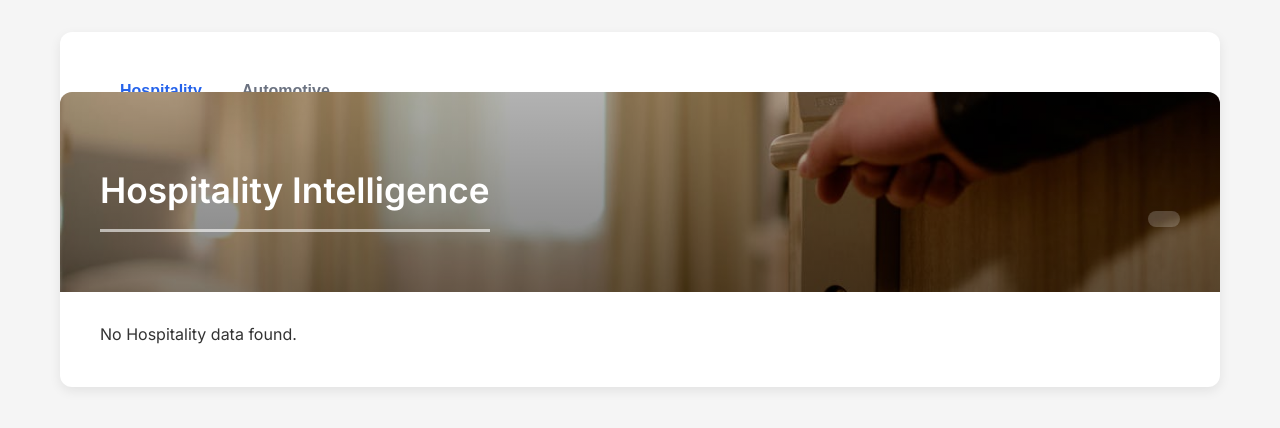
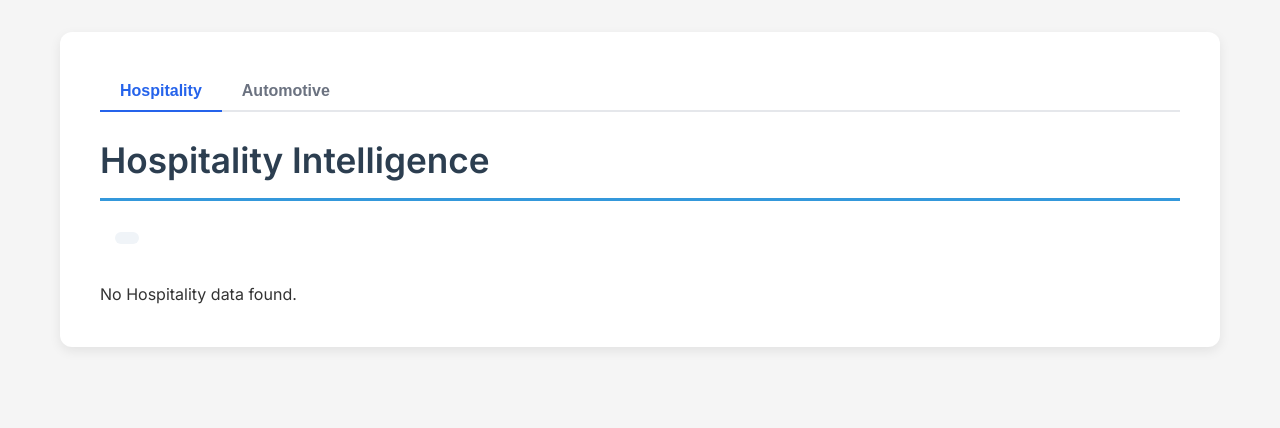
Before and after one commit to lollo408/CLAUDECODE, a Flask app: template templates/index.html in a window 1280 px wide. Shown: the part 64-492 px from the top of the page. Run offline with Flask 3, Linux system fonts and the light colour scheme; the template is opened without the code that fills it, so the values that code supplies are empty; parts of the project's set-up code (start-up, migrations or seed data) failed here and were passed over.

Commit message:
Add themed background colors to news cards and sections
Remove the old header background styling and implement new CSS rules to apply subtle, color-tinted background gradients to news cards (.top-3-news li) and other sections (.full-report, .action-section) within the #Hospitality and #Automotive tabs.

Replit-Commit-Author: Agent
Replit-Commit-Session-Id: fbe55c37-26b4-4003-b498-9c1309109c30
Replit-Commit-Checkpoint-Type: full_checkpoint
Replit-Commit-Event-Id: e75af065-0835-40d9-8f96-430810d877d4
Replit-Commit-Screenshot-Url: https://storage.googleapis.com/screenshot-production-us-central1/19d2999f-c645-40ac-b478-e319ef3657b4/fbe55c37-26b4-4003-b498-9c1309109c30/iv2lAo8

```diff
--- a/static/style.css
+++ b/static/style.css
@@ -228,47 +228,22 @@ hr {
 }
 
 .vertical-header {
-    background-size: cover;
-    background-position: center;
-    padding: 60px 40px;
-    margin: -40px -40px 30px -40px;
-    position: relative;
-    border-radius: 12px 12px 0 0;
-    min-height: 200px;
-    display: flex;
-    align-items: flex-end;
-}
-
-.vertical-header::before {
-    content: '';
-    position: absolute;
-    top: 0;
-    left: 0;
-    right: 0;
-    bottom: 0;
-    background: linear-gradient(180deg, rgba(0,0,0,0.3) 0%, rgba(0,0,0,0.5) 100%);
-    z-index: 1;
-    border-radius: 12px 12px 0 0;
+    margin-bottom: 30px;
 }
 
 .vertical-header h2 {
-    position: relative;
-    z-index: 2;
-    color: white;
-    border-bottom: 3px solid rgba(255, 255, 255, 0.6);
-    margin-bottom: 0;
+    color: #2c3e50;
+    border-bottom: 3px solid #3498db;
 }
 
 .live-badge {
-    position: relative;
-    z-index: 2;
-    background: rgba(255, 255, 255, 0.2);
-    color: white;
-    padding: 8px 16px;
+    background: #f0f4f8;
+    color: #2c3e50;
+    padding: 6px 12px;
     border-radius: 20px;
-    font-size: 0.9rem;
-    margin-left: auto;
-    margin-bottom: 5px;
+    font-size: 0.85rem;
+    display: inline-block;
+    margin-left: 15px;
 }
 
 /* Make the first tab visible by default */
@@ -276,12 +251,72 @@ hr {
     display: block;
 }
 
-#Hospitality .vertical-header {
-    background-image: url('/static/pexels-pixabay-271639%20(1).jpg');
+/* HOSPITALITY - Warm earth tone cards */
+#Hospitality .top-3-news li {
+    background: linear-gradient(135deg, rgba(210, 180, 140, 0.1) 0%, rgba(222, 184, 135, 0.08) 100%);
+    padding: 20px 20px;
+    border-radius: 8px;
+    border: 1px solid rgba(210, 180, 140, 0.2);
+    border-bottom: none;
+    margin-bottom: 12px;
+    transition: all 0.3s ease;
 }
 
-#Automotive .vertical-header {
-    background-image: url('/static/pexels-impact-dog-crates-1789722873-28468161.jpg');
+#Hospitality .top-3-news li:hover {
+    background: linear-gradient(135deg, rgba(210, 180, 140, 0.15) 0%, rgba(222, 184, 135, 0.12) 100%);
+    box-shadow: 0 4px 8px rgba(210, 180, 140, 0.15);
+}
+
+#Hospitality .top-3-news li:last-child {
+    border-bottom: none;
+}
+
+#Hospitality .full-report {
+    background: linear-gradient(135deg, rgba(210, 180, 140, 0.08) 0%, rgba(222, 184, 135, 0.06) 100%);
+    padding: 25px 25px;
+    border-radius: 8px;
+    border: 1px solid rgba(210, 180, 140, 0.15);
+}
+
+#Hospitality .action-section {
+    background: rgba(210, 180, 140, 0.07);
+    padding: 20px;
+    border-radius: 8px;
+    margin-top: 20px;
+}
+
+/* AUTOMOTIVE - Dark metallic tone cards */
+#Automotive .top-3-news li {
+    background: linear-gradient(135deg, rgba(70, 80, 90, 0.08) 0%, rgba(90, 100, 110, 0.06) 100%);
+    padding: 20px 20px;
+    border-radius: 8px;
+    border: 1px solid rgba(70, 80, 90, 0.15);
+    border-bottom: none;
+    margin-bottom: 12px;
+    transition: all 0.3s ease;
+}
+
+#Automotive .top-3-news li:hover {
+    background: linear-gradient(135deg, rgba(70, 80, 90, 0.12) 0%, rgba(90, 100, 110, 0.1) 100%);
+    box-shadow: 0 4px 8px rgba(70, 80, 90, 0.12);
+}
+
+#Automotive .top-3-news li:last-child {
+    border-bottom: none;
+}
+
+#Automotive .full-report {
+    background: linear-gradient(135deg, rgba(70, 80, 90, 0.06) 0%, rgba(90, 100, 110, 0.05) 100%);
+    padding: 25px 25px;
+    border-radius: 8px;
+    border: 1px solid rgba(70, 80, 90, 0.12);
+}
+
+#Automotive .action-section {
+    background: rgba(70, 80, 90, 0.05);
+    padding: 20px;
+    border-radius: 8px;
+    margin-top: 20px;
 }
 
 @keyframes fadeEffect {
```
